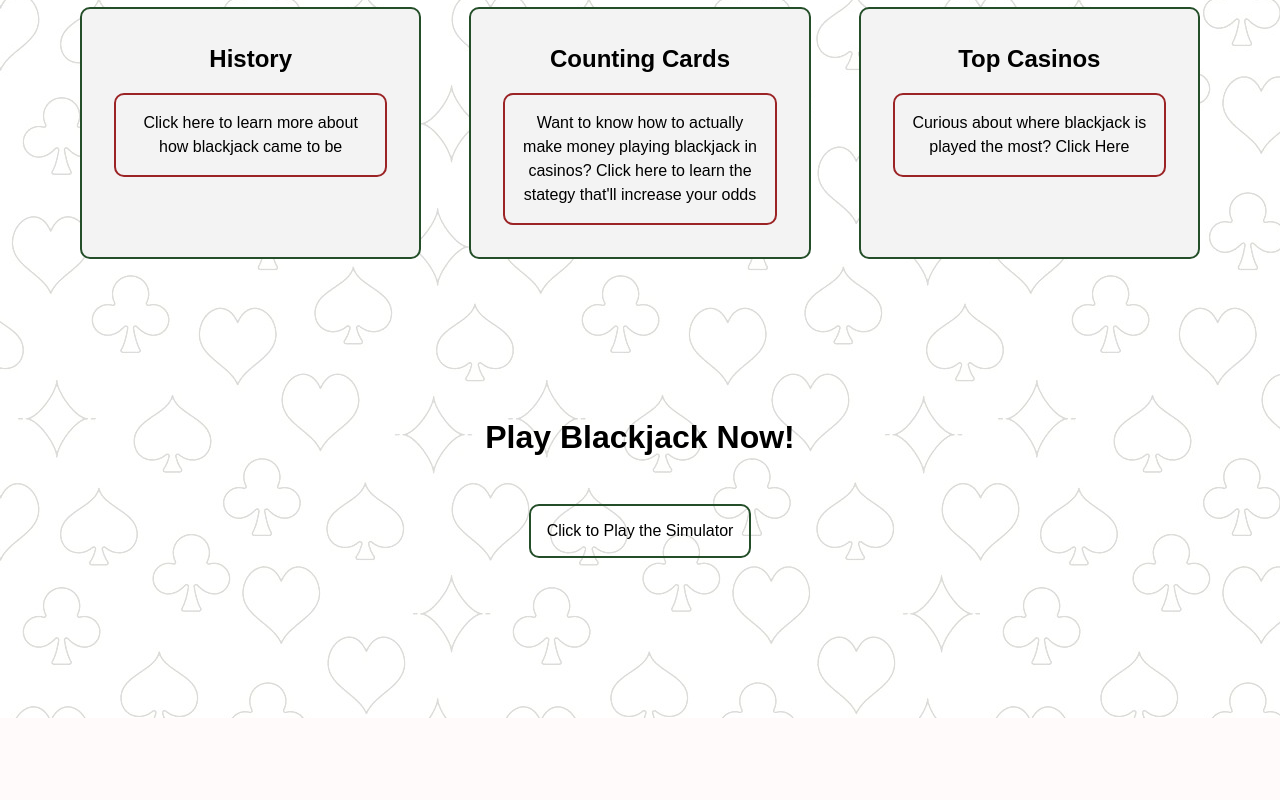
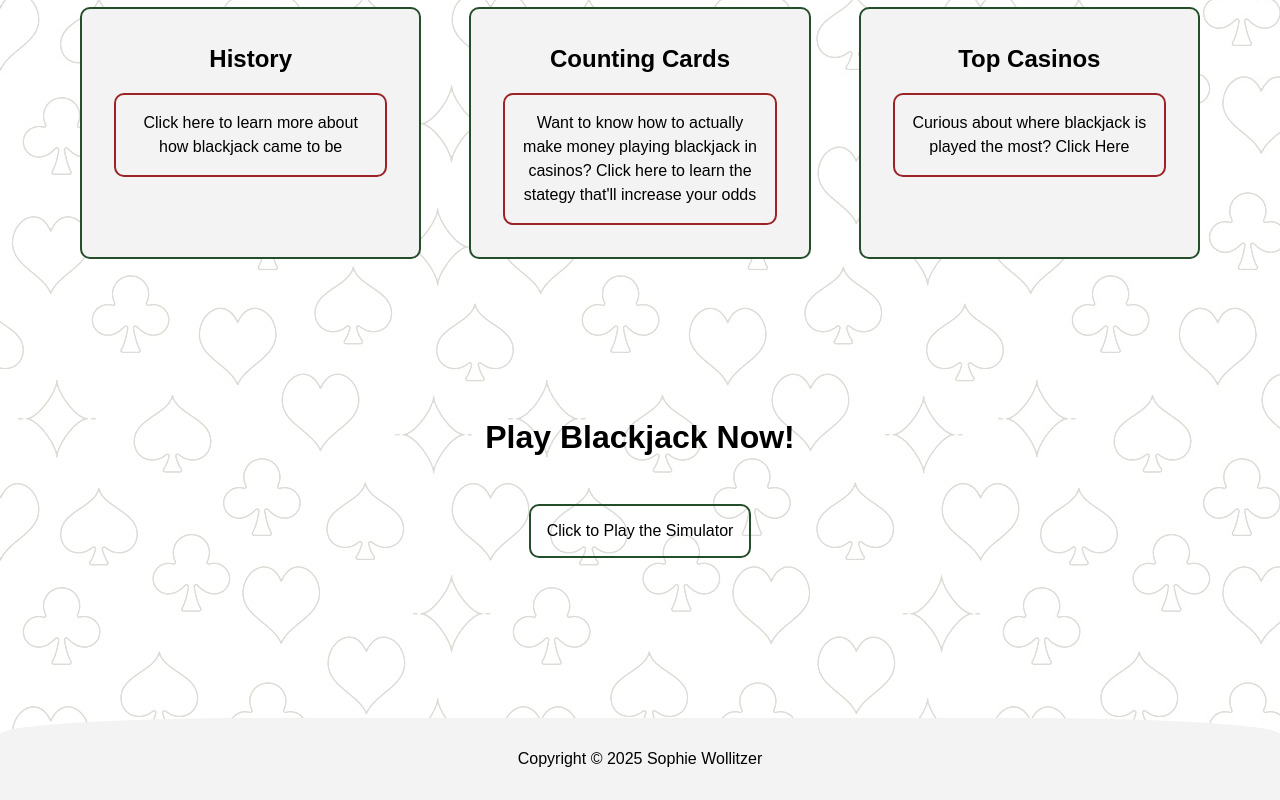
Before and after one commit to sgwollitzer/Blackjack-101, a React (Vite) app: page /#/ in a window 1280 px wide. Shown: the part 1872-2672 px from the top of the page. Before the commit the page ends 2590 px from the top, so only its background shows below. Built offline with nearby package versions, Linux system fonts and the light colour scheme; a web font is replaced by a local one.

Commit message:
added footer and youtube video

```diff
--- a/index.html
+++ b/index.html
@@ -15,5 +15,6 @@
   <body>
     <div id="root"></div>
     <script type="module" src="/src/main.jsx"></script>
+    <footer>Copyright © 2025 Sophie Wollitzer</footer>
   </body>
 </html>
--- a/src/index.css
+++ b/src/index.css
@@ -13,3 +13,9 @@ h1,h2,h3{
     margin:0;
     box-sizing:border-box;
 }
+footer{
+  text-align:center;
+  background-color:var(--m-light-gray);
+  border-radius: 20% 20% 0 0 ;
+  padding:2rem;
+}
--- a/src/pages/history.css
+++ b/src/pages/history.css
@@ -7,7 +7,7 @@ margin-top:1rem;
 
   .rulesection2{
 width:80%;
-margin:0 auto 5rem auto;
+margin:0 auto 3rem auto;
 line-height:1.5;
 border: 2px solid var(--m-green);
     border-radius: 10px;
@@ -15,7 +15,6 @@ border: 2px solid var(--m-green);
     background-color:var(--m-light-gray);
     padding-left:2rem;
     padding-right:2rem;
-    padding-bottom:1rem;
     padding-top:1rem;
   }
 
@@ -27,3 +26,10 @@ border: 2px solid var(--m-green);
     line-height:2;
     text-align:left;
   }
+  #youtube{
+    display:flex;
+    justify-content: center;
+    align-items:center;
+    margin-bottom:3rem;
+
+  }
--- a/src/pages/history.jsx
+++ b/src/pages/history.jsx
@@ -23,6 +23,12 @@ const History = () => {
   <p>Blackjack remains to be one of the most profitable games at a casino. However, casinos have measures in place to track card counting, and individuals caught card counting are often throw out of and banned from the casino.</p>
  </div>
   {/* https://www.blackjackapprenticeship.com/the-history-of-blackjack-and-card-counting/ */}
+  <div id="youtube">
+  <iframe width='700' height='400' src='https://www.youtube.com/embed/i6sIh3966G4' frameborder='5' allow='autoplay; encrypted-media' allowFullScreen
+  title='history of blackjack'
+/>
+{/* https://stackoverflow.com/questions/44715819/iframes-and-react-js-how-to-embed-a-youtube-video-into-my-app */}
+</div>
 
   </>
 )
```
